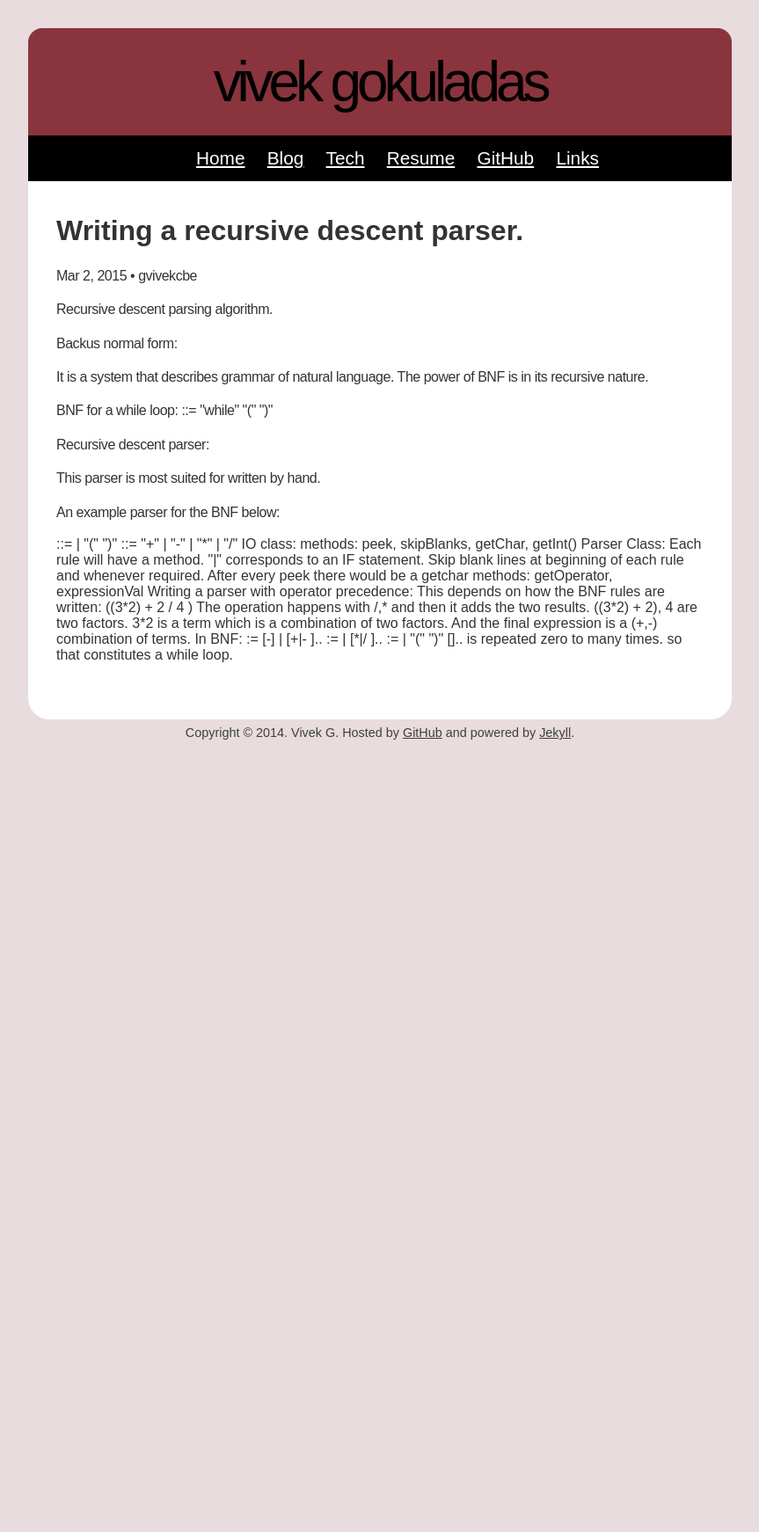
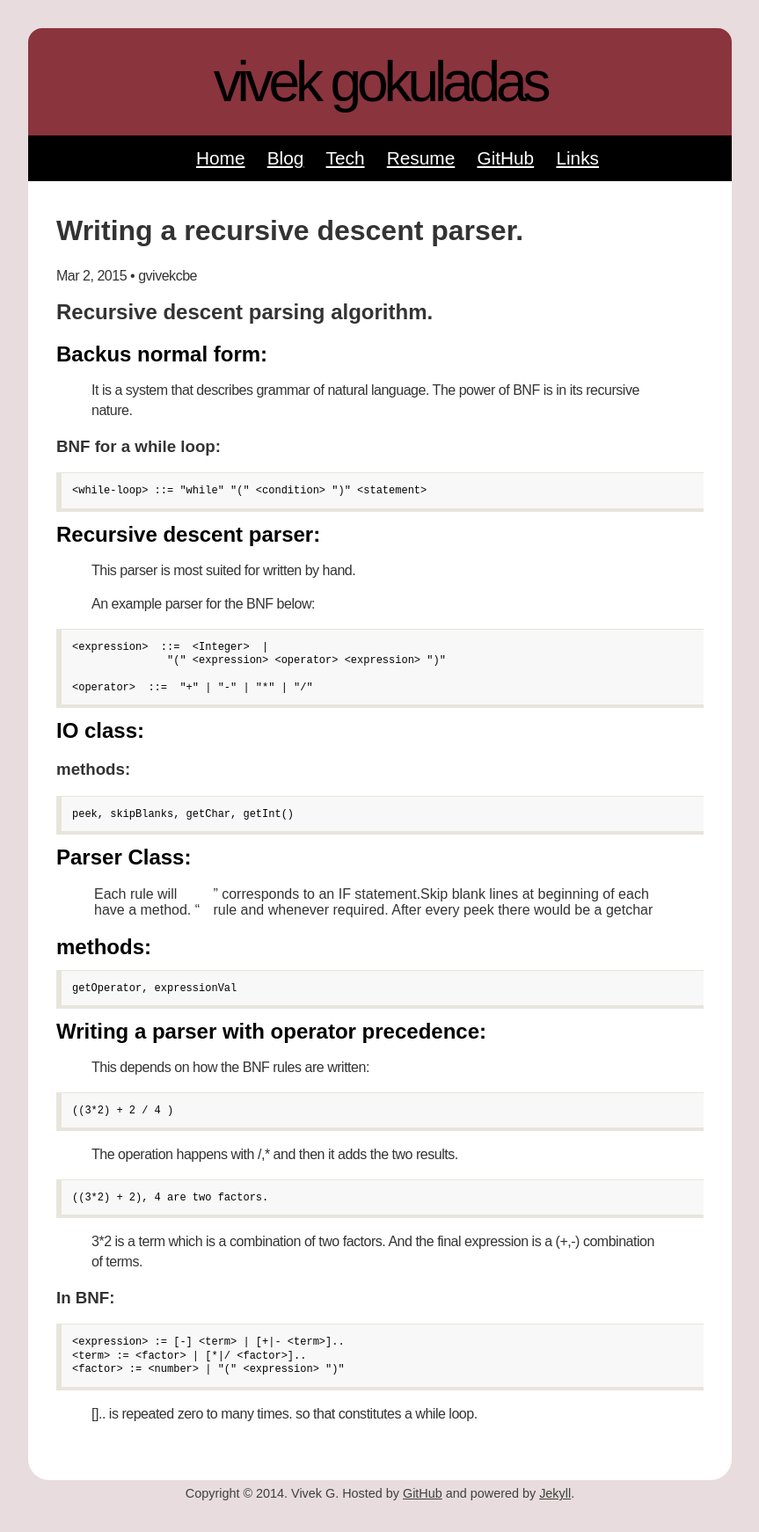
Before and after one commit to excray/excray.github.io, a Jekyll site: the page built from tech/_posts/2015-03-02-Writing a recursive descent parser.markdown, in a window 1280 px wide. Shown: the whole page at 88% size, without its empty margins (208-1071 px from the left). Built offline with Jekyll 4.4.1, drawn with Linux system fonts in a browser that asks for light colours; a script that is not in the unit is left out; before the commit the page ends 900 px from its top, so only the background shows below that; some of the changed lines change nothing that is shown.

Commit message:
added markdown

```diff
--- a/tech/_posts/2015-03-02-Writing a recursive descent parser.markdown
+++ b/tech/_posts/2015-03-02-Writing a recursive descent parser.markdown
@@ -7,63 +7,60 @@ title: Writing a recursive descent parser.
 ---
 
 
-Recursive descent parsing algorithm.
+# Recursive descent parsing algorithm.
 
-Backus normal form:
+## Backus normal form:
 
-It is a system  that describes grammar of natural language.
+> It is a system  that describes grammar of natural language.
 The power of BNF is in its recursive nature.
 
-BNF for a while loop: <while-loop> ::= "while" "(" <condition> ")" <statement>
+### BNF for a while loop:
+	<while-loop> ::= "while" "(" <condition> ")" <statement>
 
 
-Recursive descent parser:
+## Recursive descent parser:
 
-This parser is most suited for written by hand.
+> This parser is most suited for written by hand.
 
-An example parser for the BNF below:
+> An example parser for the BNF below:
 
-<expression>  ::=  <Integer>  |
+	<expression>  ::=  <Integer>  |
                    "(" <expression> <operator> <expression> ")"
 
-<operator>  ::=  "+" | "-" | "*" | "/"
+	<operator>  ::=  "+" | "-" | "*" | "/"
 
-IO class:
+## IO class:
 
-methods:
+### methods:
 
-peek, skipBlanks, getChar, getInt()
+	peek, skipBlanks, getChar, getInt()
 
 
-Parser Class:
+## Parser Class:
 
-Each rule will have a method. "|" corresponds to an IF statement.
-Skip blank lines at beginning of each rule and whenever required.
-After every peek there would be a getchar
+> Each rule will have a method. "|" corresponds to an IF statement.Skip blank lines at beginning of each rule and whenever required. After every peek there would be a getchar
 
-methods:
+## methods:
 
-getOperator, expressionVal
+	getOperator, expressionVal
 
 
-Writing a parser with operator precedence:
+## Writing a parser with operator precedence:
 
-This depends on how the BNF rules are written:
+> This depends on how the BNF rules are written:
 
-((3*2) + 2 / 4 )
+	((3*2) + 2 / 4 )
 
-The operation happens with /,* and then it adds the two results.
+> The operation happens with /,* and then it adds the two results.
 
-((3*2) + 2), 4 are two factors.
+	((3*2) + 2), 4 are two factors.
 
-3*2 is a term which is a combination of two factors.
+> 3*2 is a term which is a combination of two factors. And the final expression is a (+,-) combination of terms.
 
-And the final expression is a (+,-) combination of terms.
+### In BNF:
 
-In BNF:
+	<expression> := [-] <term> | [+|- <term>]..
+	<term> := <factor> | [*|/ <factor>]..
+	<factor> := <number> | "(" <expression> ")"
 
-<expression> := [-] <term> | [+|- <term>]..
-<term> := <factor> | [*|/ <factor>]..
-<factor> := <number> | "(" <expression> ")"
-
-[].. is repeated zero to many times. so that constitutes a while loop.
+> [].. is repeated zero to many times. so that constitutes a while loop.
```
Also changed, not shown: 1 other file.
